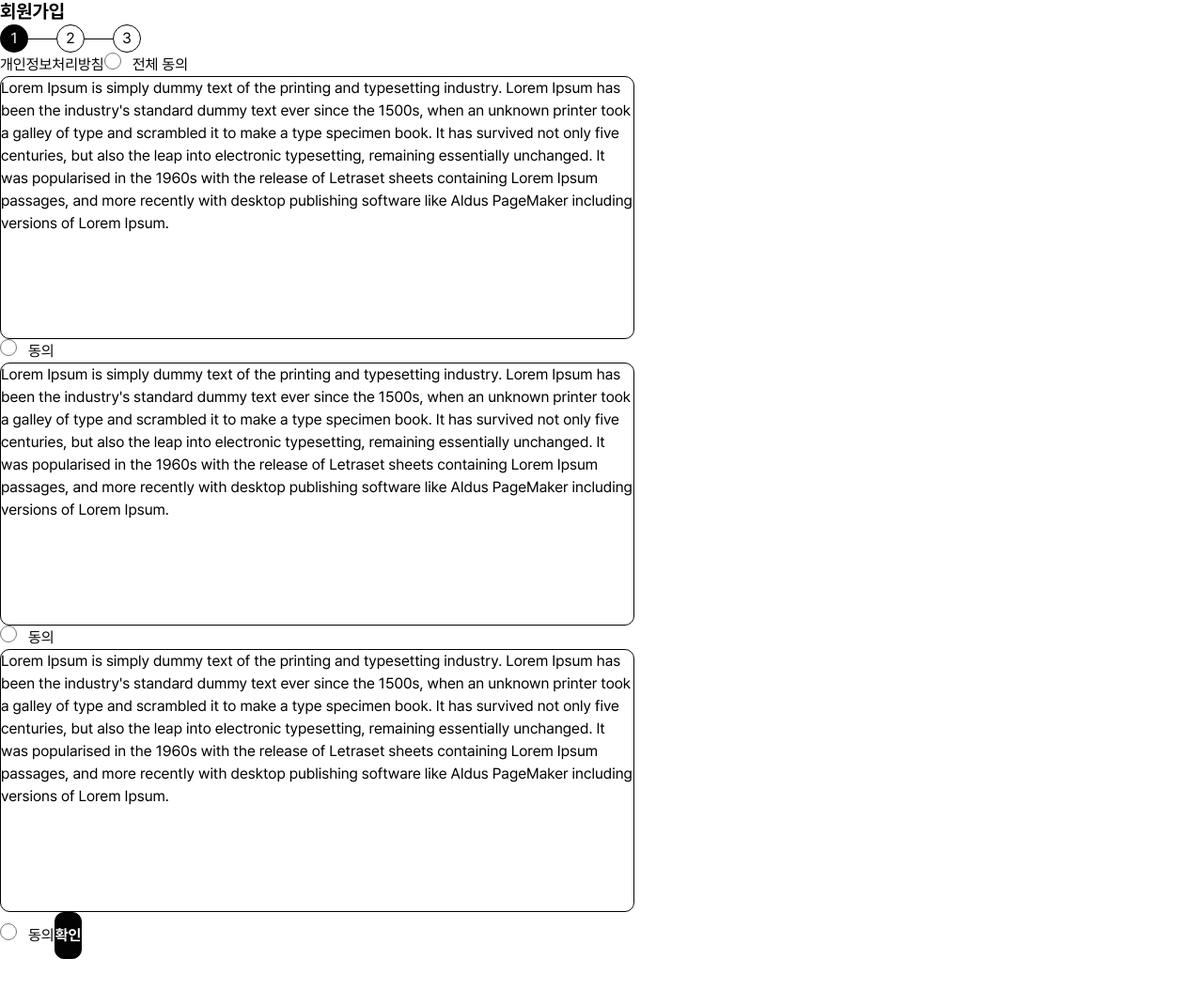
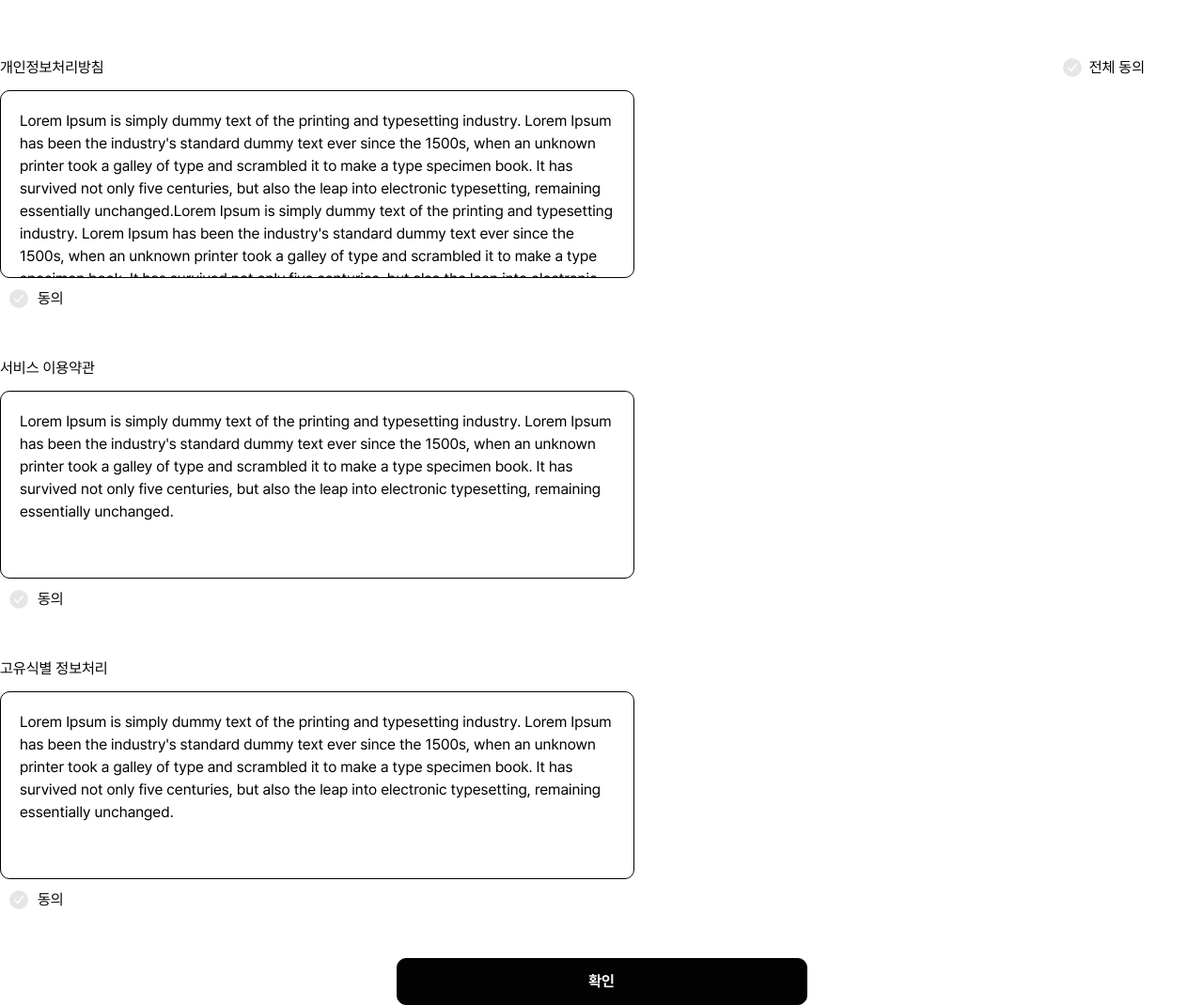
Before and after one commit to Odagada/Trimo-FE, a Next.js app: page /signup/components/TermsAgreements in a window 1280 px wide. Shown: the whole page at 94% size. Before the commit the page ends 1021 px from the top, so only its background shows below. Built offline with nearby package versions, Linux system fonts and the light colour scheme.

Commit message:
feat(TermsAgreements.tsx): 회원가입 로직 컴포넌트로 분리

```diff
--- a/pages/signup/components/TermsAgreements.tsx
+++ b/pages/signup/components/TermsAgreements.tsx
@@ -1,97 +1,91 @@
+import Image from "next/image";
+import { useCallback, useState } from "react";
+import checked from "@/public/images/icons/checked.svg";
+import notChecked from "@/public/images/icons/notChecked.svg";
+import { Terms } from "@/constants/signupTerms";
 import Clickable from "@/components/atoms/Clickable";
-import Input from "@/components/atoms/Inputs/Input";
-import InputWrapper from "@/components/atoms/Inputs/InputWapper";
-import ShadowBox from "@/components/atoms/ShadowBox";
-import ProgressNavigator from "@/components/molecules/ProgressNavigator";
-import { useMutation, useQueryClient } from "@tanstack/react-query";
-import axios from "axios";
-import Select from "react-select";
 
-import { useController, useForm } from "react-hook-form";
-import { boolean } from "zod";
-import { useCallback, useState } from "react";
+interface Props {
+  progressStatus: () => void;
+}
 
-function TermsAgreements() {
-  const [termsCheckedStatus, setTermsCheckedStatus] = useState({ term1: false, term2: false, term3: false });
+function TermsAgreements({ progressStatus }: Props) {
+  const [checkedTerms, setCheckedTerms] = useState<number[]>([]);
 
-  const handleTermCheck = useCallback(
-    (termType: string, status: boolean) => {
-      setTermsCheckedStatus({ ...termsCheckedStatus, [termType]: status });
-      console.log(termsCheckedStatus);
-    },
-    [termsCheckedStatus]
-  );
+  const handleSingleCheck = (checked: boolean, id: number) => {
+    if (checked) {
+      setCheckedTerms((prev) => [...prev, id]);
+    } else {
+      setCheckedTerms(checkedTerms.filter((notCheckedTerm) => notCheckedTerm !== id));
+    }
+  };
+
+  const handleAllCheck = (checked: boolean) => {
+    if (checked) {
+      setCheckedTerms(Terms.map((term) => term.termNo));
+    } else {
+      setCheckedTerms([]);
+    }
+  };
+
+  const validateTermCheck = () => {
+    if (checkedTerms.length !== Terms.length) {
+      alert("모든 약관에 동의하셔야 회원가입이 가능합니다.");
+      return;
+    }
+    alert("모든 약관에 동의하셨습니다.");
+    progressStatus();
+  };
 
   return (
-    <div>
-      <span className="text-20 font-bold text-center mb-15 mt-35">회원가입</span>
-      <ProgressNavigator stepArray={[1, 0, 0]}></ProgressNavigator>
-      <div>
-        <span>개인정보처리방침</span>
-        <label>
+    <div className="mt-60">
+      <div className="absolute right-62">
+        <label className="flex gap-8">
           <input
-            type="radio"
+            type="checkbox"
             value="male"
-            className="h-18 w-18 border-0 accent-black mr-12"
-            onClick={() => handleTermCheck("term1", !termsCheckedStatus.term1)}
+            className="h-18 w-18 appearance-none"
+            onChange={(e) => handleAllCheck(e.target.checked)}
+            checked={checkedTerms.length === Terms.length}
           />
+          {checkedTerms.length === Terms.length ? (
+            <Image src={checked} alt="checked" width={20} height={20} />
+          ) : (
+            <Image src={notChecked} alt="checked" width={20} height={20} />
+          )}
           전체 동의
         </label>
       </div>
 
-      <p className="w-[675px] h-[280px] rounded-[10px] border border-zinc-400">
-        Lorem Ipsum is simply dummy text of the printing and typesetting industry. Lorem Ipsum has been the industry's
-        standard dummy text ever since the 1500s, when an unknown printer took a galley of type and scrambled it to make
-        a type specimen book. It has survived not only five centuries, but also the leap into electronic typesetting,
-        remaining essentially unchanged. It was popularised in the 1960s with the release of Letraset sheets containing
-        Lorem Ipsum passages, and more recently with desktop publishing software like Aldus PageMaker including versions
-        of Lorem Ipsum.
+      {Terms.map((termContent, key) => {
+        return (
+          <>
+            <h5 className="mb-12">{termContent.title}</h5>
+            <p className="w-675 h-200 rounded-[10px] border border-zinc-400 p-20 overflow-y-auto" key={key}>
+              {termContent.content}
             </p>
-      <label>
+            <label className="flex gap-12 m-10 mb-50 items-center">
               <input
-          type="radio"
+                type="checkbox"
                 value="male"
-          className="h-18 w-18 border-0 accent-black mr-12"
-          onClick={() => handleTermCheck("term1", !termsCheckedStatus.term1)}
+                className="h-18 w-18 appearance-none"
+                onChange={(e) => handleSingleCheck(e.target.checked, termContent.termNo)}
+                checked={checkedTerms.includes(termContent.termNo)}
               />
+              {checkedTerms.includes(termContent.termNo) ? (
+                <Image src={checked} alt="checked" width={20} height={20} className="absolute" />
+              ) : (
+                <Image src={notChecked} alt="checked" width={20} height={20} className="absolute" />
+              )}
               동의
             </label>
-      <p className="w-[675px] h-[280px] rounded-[10px] border border-zinc-400">
-        Lorem Ipsum is simply dummy text of the printing and typesetting industry. Lorem Ipsum has been the industry's
-        standard dummy text ever since the 1500s, when an unknown printer took a galley of type and scrambled it to make
-        a type specimen book. It has survived not only five centuries, but also the leap into electronic typesetting,
-        remaining essentially unchanged. It was popularised in the 1960s with the release of Letraset sheets containing
-        Lorem Ipsum passages, and more recently with desktop publishing software like Aldus PageMaker including versions
-        of Lorem Ipsum.
-      </p>
-      <label>
-        <input
-          type="radio"
-          value="male"
-          className="h-18 w-18 border-0 accent-black mr-12"
-          onClick={() => handleTermCheck("term2", !termsCheckedStatus.term2)}
-        />
-        동의
-      </label>
-      <p className="w-[675px] h-[280px] rounded-[10px] border border-zinc-400">
-        Lorem Ipsum is simply dummy text of the printing and typesetting industry. Lorem Ipsum has been the industry's
-        standard dummy text ever since the 1500s, when an unknown printer took a galley of type and scrambled it to make
-        a type specimen book. It has survived not only five centuries, but also the leap into electronic typesetting,
-        remaining essentially unchanged. It was popularised in the 1960s with the release of Letraset sheets containing
-        Lorem Ipsum passages, and more recently with desktop publishing software like Aldus PageMaker including versions
-        of Lorem Ipsum.
-      </p>
-      <label>
-        <input
-          type="radio"
-          value="male"
-          className="h-18 w-18 border-0 accent-black mr-12"
-          onClick={() => handleTermCheck("term3", !termsCheckedStatus.term3)}
-        />
-        동의
-      </label>
-      <button onClick={() => console.log(termsCheckedStatus)}>
-        <Clickable size="medium">확인</Clickable>
+          </>
+        );
+      })}
+      <button className="w-full" onClick={validateTermCheck}>
+        <Clickable size="large" className="w-full">
+          확인
+        </Clickable>
       </button>
     </div>
   );
```
Lines whose indentation alone changed are shown as unchanged.
